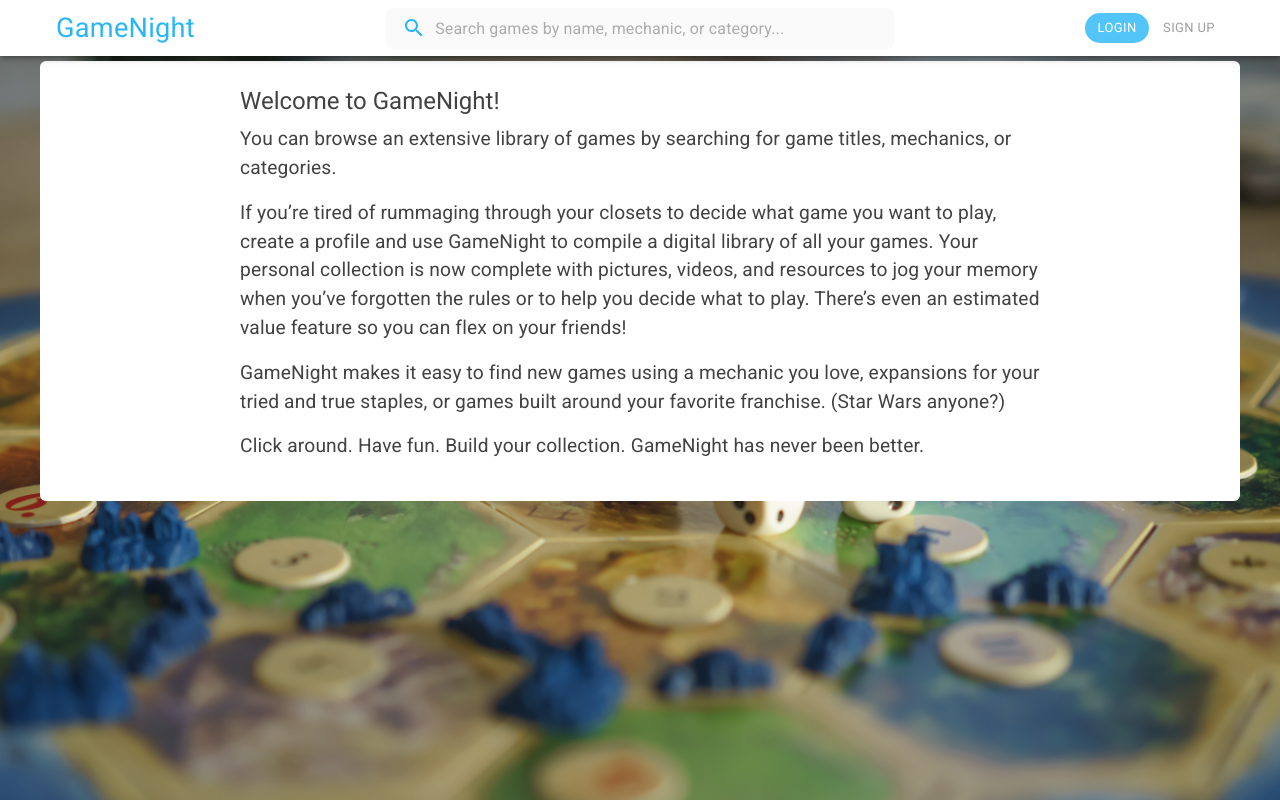
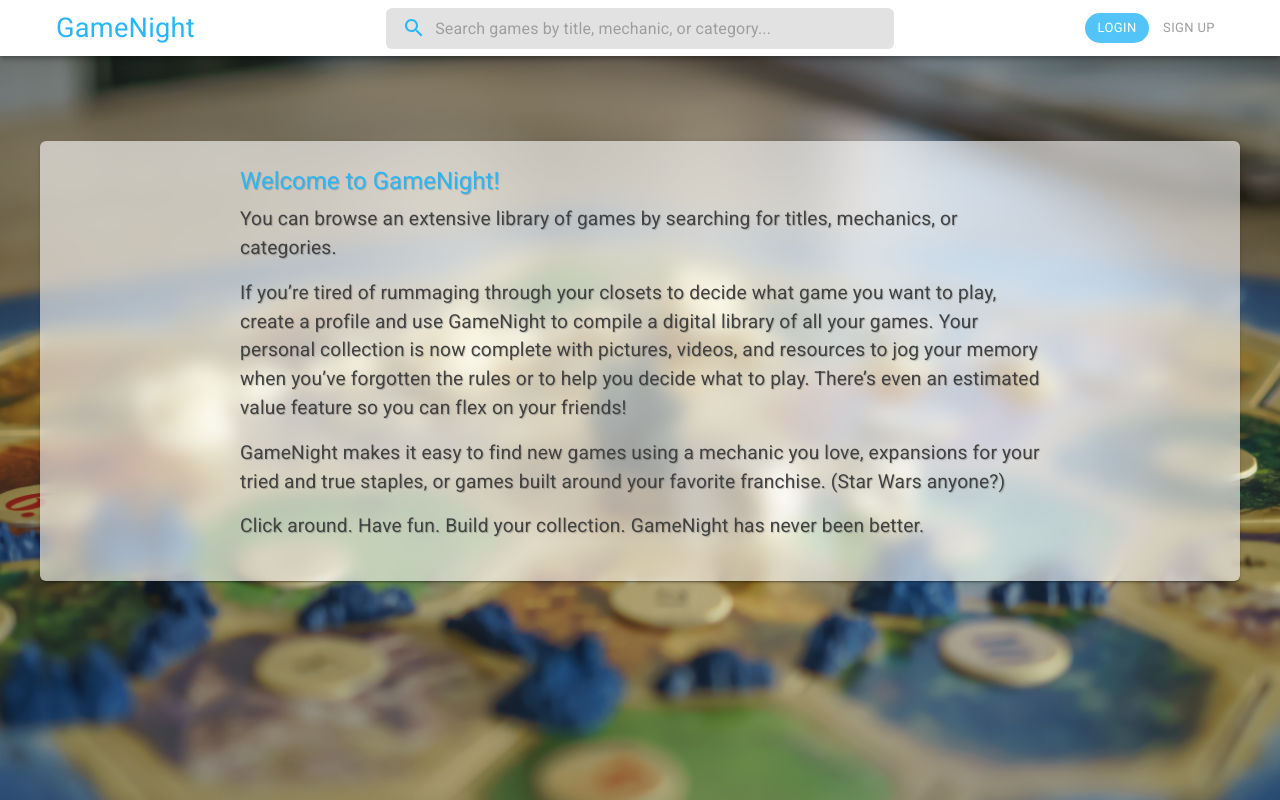
Before and after one commit to Jared-Enck/Capstone-2, a React (Create React App) app in the folder game-night/: page / in a window 1280 px wide. Built offline with nearby package versions, Linux system fonts and the light colour scheme; no server answers.

Commit message:
updated various styles

```diff
--- a/game-night/src/App.css
+++ b/game-night/src/App.css
@@ -1,11 +1,6 @@
-body {
-  margin: 0;
-}
-
 main {
   margin-top: 56px;
   padding: 0.3rem;
-  width: 100%;
 }
 
 .main-button {
--- a/game-night/src/components/Home.js
+++ b/game-night/src/components/Home.js
@@ -4,24 +4,28 @@
 
 export default function Home() {
   return (
-    <Stack>
-      <ContentContainer>
+    <Stack sx={{ paddingTop: 10 }}>
+      <ContentContainer shadow={2}>
         <Box
           sx={{
             color: 'primary.text',
             fontSize: '1.2rem',
             width: 800,
             margin: 'auto',
+            textShadow: '1px 1px 1px rgba(0,0,0,.2)',
           }}
         >
           <Typography
             variant='h5'
             gutterBottom
+            sx={{
+              color: 'primary.contrastText',
+            }}
           >
             Welcome to GameNight!
           </Typography>
           <p>
-            You can browse an extensive library of games by searching for game
+            You can browse an extensive library of games by searching for
             titles, mechanics, or categories.
           </p>
           <p>
--- a/game-night/src/components/common/ContentContainer.js
+++ b/game-night/src/components/common/ContentContainer.js
@@ -1,17 +1,29 @@
 import React from 'react';
-import { Container, Typography, Divider } from '@mui/material';
+import { Container, Typography, Divider, alpha } from '@mui/material';
 import styled from '@emotion/styled';
+
 const StyledContainer = styled(Container)(({ theme }) => ({
   margin: 0,
-  backgroundColor: theme.palette.primary.main,
+  backgroundColor: alpha(`${theme.palette.primary.main}`, 0.6),
   borderRadius: theme.shape.borderRadius,
   padding: '1.5rem',
   alignSelf: 'center',
 }));
 
-export default function ContentContainer({ header = null, divider, children }) {
+export default function ContentContainer({
+  shadow = 'none',
+  header = null,
+  divider,
+  children,
+}) {
   return (
-    <StyledContainer maxWidth={'lg'}>
+    <StyledContainer
+      maxWidth={'lg'}
+      sx={{
+        boxShadow: shadow,
+        backdropFilter: `blur(10px)`,
+      }}
+    >
       {header ? (
         <Typography
           variant={'h5'}
@@ -23,7 +35,7 @@
           {header}
         </Typography>
       ) : null}
-      {divider ? <Divider /> : null}
+      {divider ? <Divider sx={{ color: 'primary.muted' }} /> : null}
       {children}
     </StyledContainer>
   );
--- a/game-night/src/components/games/GameDescription.js
+++ b/game-night/src/components/games/GameDescription.js
@@ -111,7 +111,7 @@
           max_playtime={game.max_playtime}
         />
       </Grid>
-      <Divider />
+      <Divider sx={{ color: 'primary.muted' }} />
       <Grid
         container
         direction={'row'}
--- a/game-night/src/components/navbar/SearchBar.js
+++ b/game-night/src/components/navbar/SearchBar.js
@@ -8,9 +8,9 @@
 const Search = styled('div')(({ theme }) => ({
   position: 'relative',
   borderRadius: theme.shape.borderRadius,
-  backgroundColor: alpha(theme.palette.primary.light, 0.5),
+  backgroundColor: alpha(theme.palette.primary.muted, 0.3),
   '&:hover': {
-    backgroundColor: alpha(theme.palette.primary.light, 0.7),
+    backgroundColor: alpha(theme.palette.primary.muted, 0.4),
   },
 }));
 
@@ -80,7 +80,7 @@
       <StyledInputBase
         id='search'
         name='search'
-        placeholder='Search games by name, mechanic, or category...'
+        placeholder='Search games by title, mechanic, or category...'
         inputProps={{ 'aria-label': 'search' }}
         onChange={handleChange}
         value={searchTerm}
--- a/game-night/src/components/settings/SettingsList.js
+++ b/game-night/src/components/settings/SettingsList.js
@@ -51,20 +51,7 @@
           }}
         />
       </ListItem>
-      <ListItem>
-        <Link onClick={handleChangePassword}>
-          <Typography
-            sx={{
-              color: 'primary.text',
-              '&:hover': {
-                color: 'primary.contrastText',
-              },
-            }}
-          >
-            Change Password
-          </Typography>
-        </Link>
-      </ListItem>
+
       <ListItem>
         <Link onClick={handleDeleteClick}>
           <Typography
```
